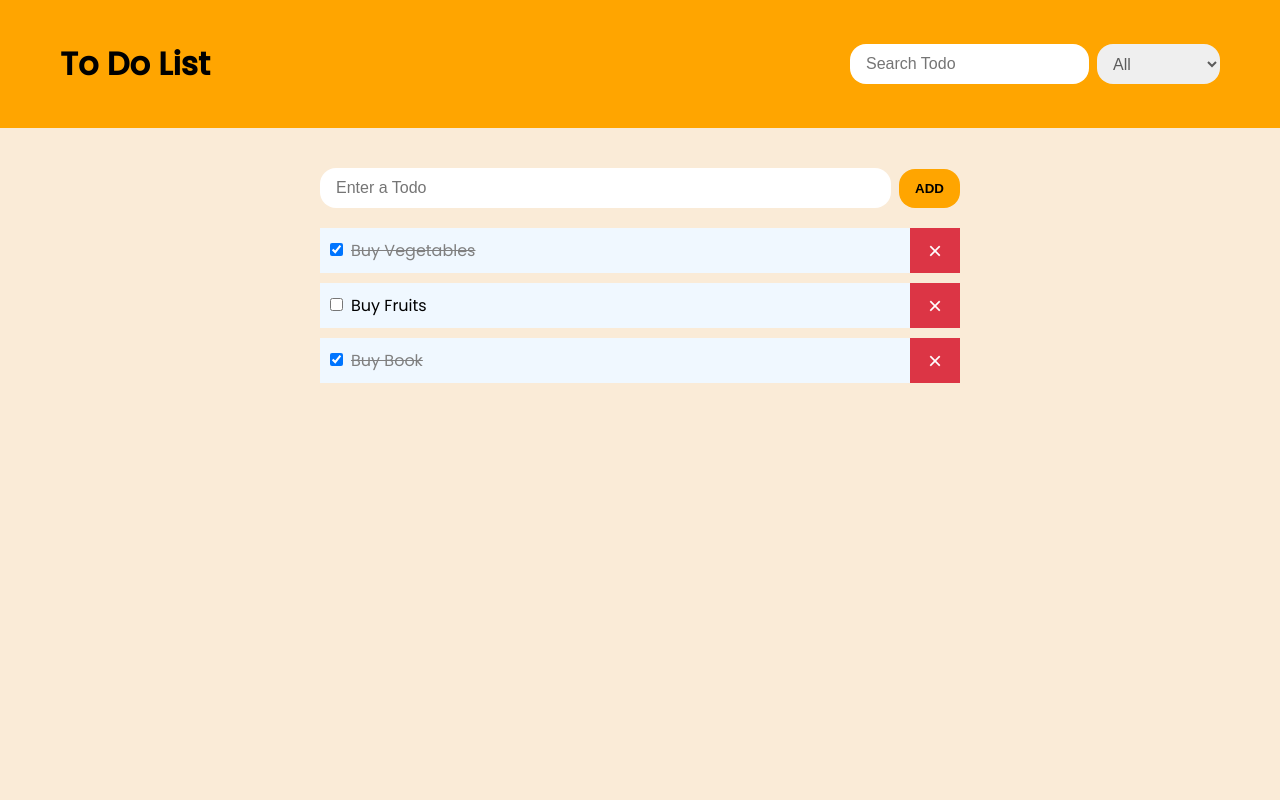
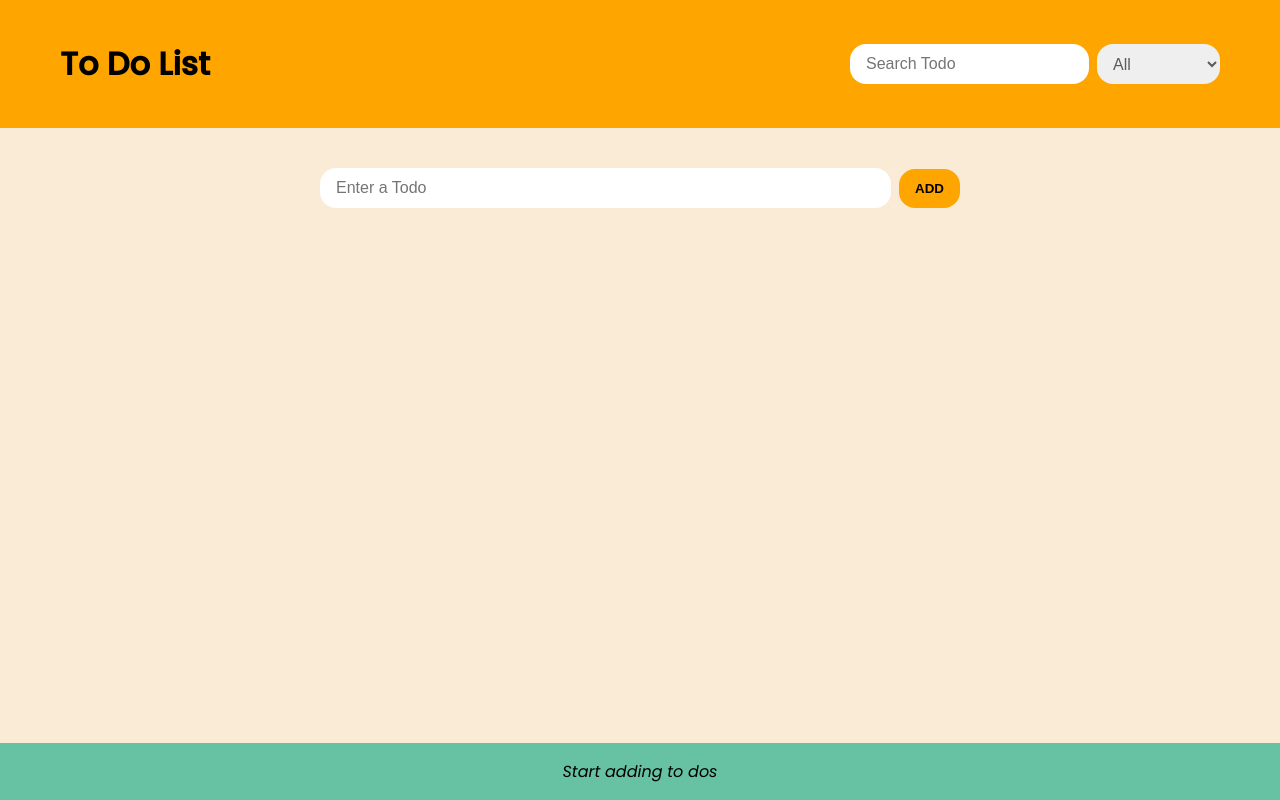
Before and after one commit to suzanpaudel/to_do_list, a React (Vite) app: page / in a window 1280 px wide. Built offline with nearby package versions, Linux system fonts and the light colour scheme.

Commit message:
add stat component for overall todo list overview

```diff
--- /dev/null
+++ b/src/components/Stats.jsx
@@ -0,0 +1,27 @@
+import React from "react";
+
+import styles from "./Stats.module.css";
+
+const Stats = ({ todos }) => {
+	const totalTodos = todos.length;
+	const completedTodos = todos.filter(todo => todo.isCompleted);
+	const totalCompletedTodos = completedTodos.length;
+	const completionPercent = Math.round((totalCompletedTodos / totalTodos) * 100);
+
+	return (
+		<footer className={styles.stats}>
+			<em>
+				{totalTodos === 0 ? (
+					"Start adding to dos"
+				) : (
+					<>
+						You have {totalTodos} to dos on your list, and you already completed {totalCompletedTodos} (
+						{completionPercent}%)
+					</>
+				)}
+			</em>
+		</footer>
+	);
+};
+
+export default Stats;
--- /dev/null
+++ b/src/components/Stats.module.css
@@ -0,0 +1,8 @@
+.stats {
+	background-color: #67c1a3;
+	padding: 16px;
+	text-align: center;
+	position: fixed;
+	bottom: 0;
+	width: 100%;
+}
--- a/src/components/ToDoList.jsx
+++ b/src/components/ToDoList.jsx
@@ -7,25 +7,10 @@ import { ALL, COMPLETED, INCOMPLETE } from "../constants";
 
 import styles from "./ToDoList.module.css";
 import Header from "./ui/Header";
+import Stats from "./Stats";
 
 const ToDoList = () => {
-	const [todos, setTodos] = useState([
-		{
-			id: "todo1",
-			title: "Buy Vegetables",
-			isCompleted: true,
-		},
-		{
-			id: "todo2",
-			title: "Buy Fruits",
-			isCompleted: false,
-		},
-		{
-			id: "todo3",
-			title: "Buy Book",
-			isCompleted: true,
-		},
-	]);
+	const [todos, setTodos] = useState([]);
 	const [searchQuery, setSearchQuery] = useState("");
 	const [filterOption, setFilterOption] = useState(ALL);
 
@@ -98,6 +83,8 @@ const ToDoList = () => {
 						))}
 					</ul>
 				</div>
+
+				<Stats todos={todos} />
 			</section>
 		</div>
 	);
--- a/src/components/ToDoList.module.css
+++ b/src/components/ToDoList.module.css
@@ -9,7 +9,7 @@
 }
 
 .mainSection {
-	padding: 40px 0;
+	padding: 40px 0 65px;
 	display: flex;
 	justify-content: center;
 }
```
